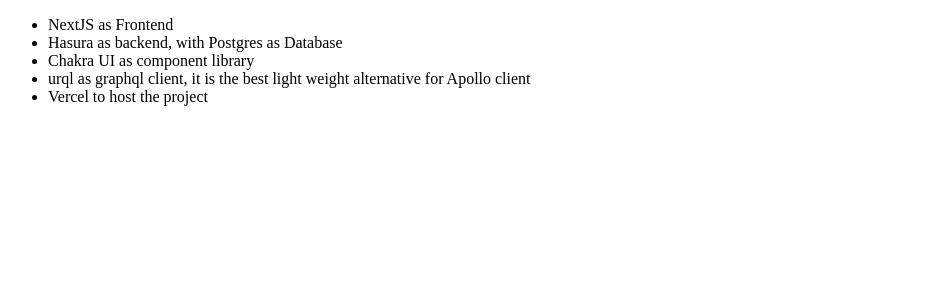
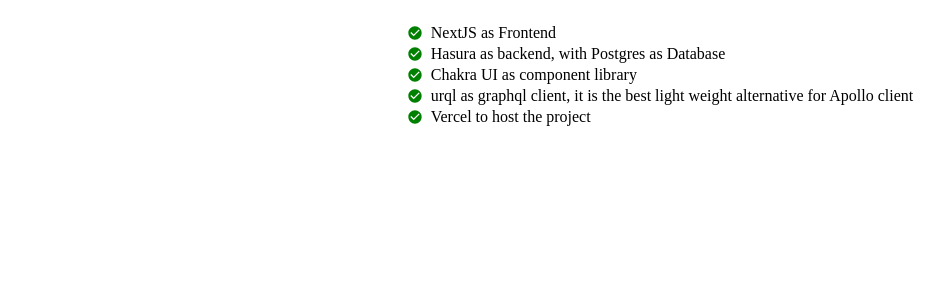
Before and after one commit to akhil-naidu/hasura-nextjs, a Next.js app: page /techstack in a window 1280 px wide. Shown: the top 300 px of the page, without its empty margins (0-944 px from the left). Built offline with nearby package versions, Linux system fonts and the light colour scheme.

Commit message:
chore: techstack UI

```diff
--- a/package.json
+++ b/package.json
@@ -9,6 +9,7 @@
     "lint": "next lint"
   },
   "dependencies": {
+    "@chakra-ui/icons": "^1.1.7",
     "@chakra-ui/react": "^1.8.8",
     "@emotion/react": "^11.9.0",
     "@emotion/styled": "^11.8.1",
@@ -17,6 +18,7 @@
     "next": "12.1.5",
     "react": "18.0.0",
     "react-dom": "18.0.0",
+    "react-icons": "^4.3.1",
     "urql": "^2.2.0"
   },
   "devDependencies": {
--- a/pages/techstack/index.js
+++ b/pages/techstack/index.js
@@ -1,6 +1,45 @@
 import Head from 'next/head';
+import {
+  Center,
+  VStack,
+  HStack,
+  Input,
+  List,
+  ListItem,
+  ListIcon,
+} from '@chakra-ui/react';
+import { MdCheckCircle } from 'react-icons/md';
 
 const TechStack = () => {
+  // TODO: Make this data come from Hasura rather than being hardcoded
+  const data = [
+    {
+      id: 1,
+      tool: 'NextJS as Frontend',
+      url: 'https://nextjs.org',
+    },
+    {
+      id: 2,
+      tool: 'Hasura as backend, with Postgres as Database',
+      url: 'https://hasura.io',
+    },
+    {
+      id: 3,
+      tool: 'Chakra UI as component library',
+      url: 'https://chakra-ui.com/',
+    },
+    {
+      id: 4,
+      tool: 'urql as graphql client, it is the best light weight alternative for Apollo client',
+      url: 'https://graphql.org',
+    },
+    {
+      id: 5,
+      tool: 'Vercel to host the project',
+      url: 'https://vercel.com',
+    },
+  ];
+
   return (
     <div>
       <Head>
@@ -9,18 +48,20 @@ const TechStack = () => {
         <link rel='icon' href='/favicon.ico' />
       </Head>
 
-      {/* TODO: Make this data come from Hasura rather than being hardcoded */}
-
-      <ul>
-        <li>NextJS as Frontend</li>
-        <li>Hasura as backend, with Postgres as Database</li>
-        <li>Chakra UI as component library</li>
-        <li>
-          urql as graphql client, it is the best light weight alternative for
-          Apollo client
-        </li>
-        <li>Vercel to host the project</li>
-      </ul>
+      <Center>
+        <VStack>
+          <List spacing={3}>
+            {data.map(({ id, tool, url }) => (
+              <ListItem key={id}>
+                <HStack>
+                  <ListIcon as={MdCheckCircle} color='green' />
+                  <p>{tool}</p>
+                </HStack>
+              </ListItem>
+            ))}
+          </List>
+        </VStack>
+      </Center>
     </div>
   );
 };
```
Also changed, not shown: 2 other files (tests, documents, lock files or other folders).
